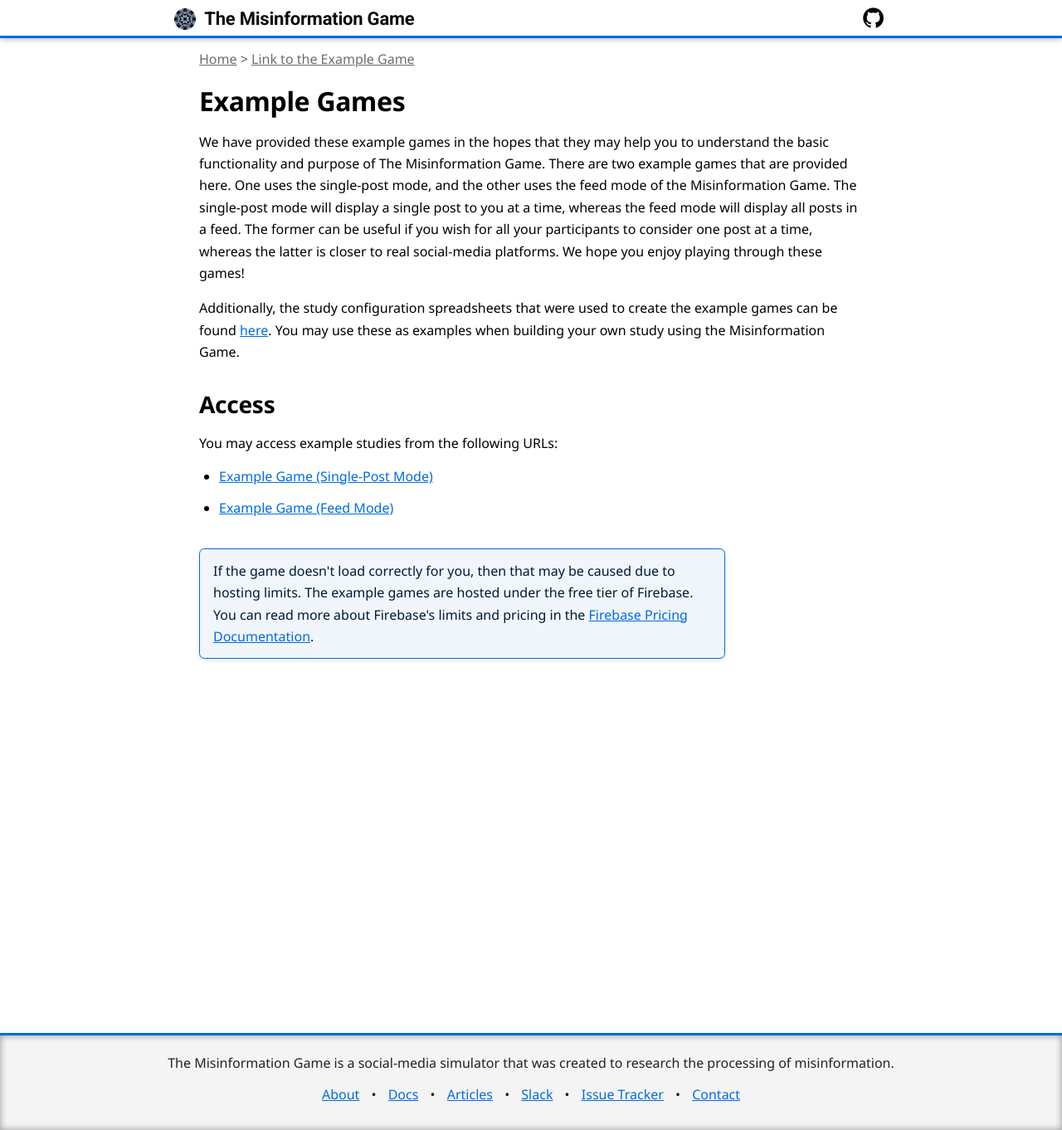
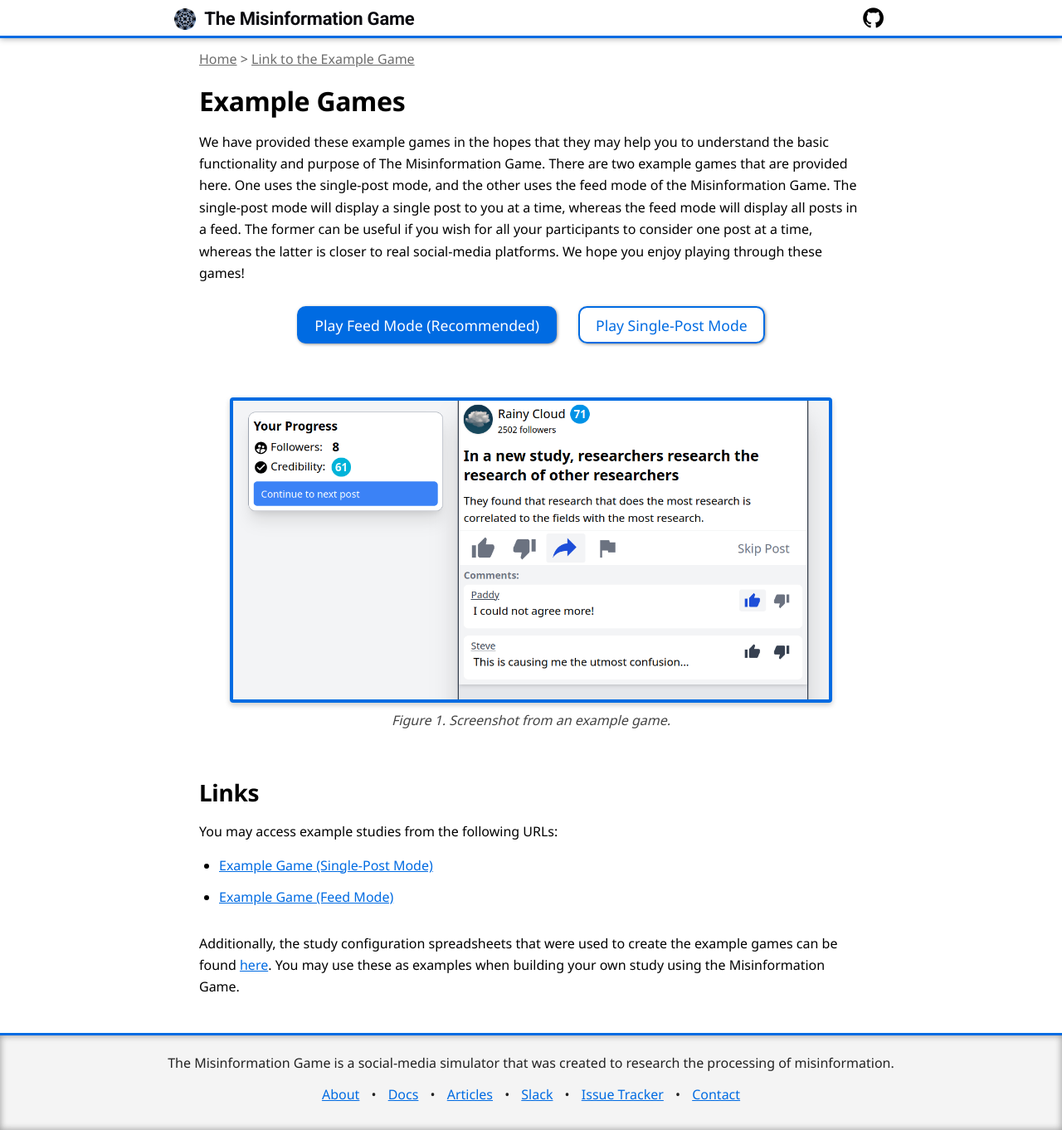
Before and after one commit to beekewardin/themisinformationgame.github.io, a Jekyll site: the page built from link/ExampleGame.md, in a window 1280 px wide and 1362 px high. Shown: the whole window at 83% size. Built offline with Jekyll 4.4.1, drawn with Linux system fonts in a browser that asks for light colours; nearby versions of some CDN libraries; our own code applies the rules of GitHub Pages for plain Markdown files.

Commit message:
Make the link to example games page prettier

```diff
--- a/_sass/_default.scss
+++ b/_sass/_default.scss
@@ -151,6 +151,12 @@ ul#markdown-toc > li > ul > li > ul > li {
   text-decoration: none;
   font-size: 1.1em;
   transition: background-color 0.2s;
+  margin: 0.6em;
+}
+.content-wrapper a.call-to-action-button.solid,
+.content-wrapper .big a.call-to-action-button {
+  background-color: $brand-color;
+  color: white;
 }
 .content-wrapper .big a.call-to-action-button {
   background-color: $brand-color;
@@ -161,6 +167,7 @@ ul#markdown-toc > li > ul > li > ul > li {
 .content-wrapper a.call-to-action-button:hover {
   text-decoration: underline;
 }
+.content-wrapper a.call-to-action-button.solid:hover,
 .content-wrapper .big a.call-to-action-button:hover {
   background-color: $brand-color-lighter;
   transition: background-color 0.2s;
--- a/link/ExampleGame.md
+++ b/link/ExampleGame.md
@@ -17,23 +17,33 @@ you wish for all your participants to consider one post at a time,
 whereas the latter is closer to real social-media platforms. We hope you
 enjoy playing through these games!
 
-Additionally, the study configuration spreadsheets that were used to
-create the example games can be found [here](/link/ExampleStudy).
-You may use these as examples when building your own study using the
-Misinformation Game.
+<div class="call-to-action-container">
+    <a href="https://try.misinfogame.com/study/zc7s3qqh0rrc30cx" class="call-to-action-button solid">
+        Play Feed Mode (Recommended)
+    </a>
+    <a href="https://try.misinfogame.com/study/0m3eots70fhyo6ns" class="call-to-action-button">
+        Play Single-Post Mode
+    </a>
+</div>
 
+<figure id="fig1" class="blue-figure-border">
+    <img src="/screenshots/example-game.png" alt="Screenshot of the user interface within a game." width="1223" height="614" />
+    <figcaption>
+        <a href="#fig1">Figure 1.</a> Screenshot from an example game.
+    </figcaption>
+</figure>
 
-## Access
-{:#access}
+<p class="spacer"></p>
+
+## Links
+{:#links}
 
 You may access example studies from the following URLs:
 
 - [Example Game (Single-Post Mode)](https://try.misinfogame.com/study/0m3eots70fhyo6ns)
 - [Example Game (Feed Mode)](https://try.misinfogame.com/study/zc7s3qqh0rrc30cx)
 
-<p class="info">
-    If the game doesn't load correctly for you, then that may be caused due
-    to hosting limits. The example games are hosted under the free tier of
-    Firebase. You can read more about Firebase's limits and pricing in
-    the <a href="/FirebasePricing">Firebase Pricing Documentation</a>.
-</p>
+Additionally, the study configuration spreadsheets that were used to
+create the example games can be found [here](/link/ExampleStudy).
+You may use these as examples when building your own study using the
+Misinformation Game.
```
Also changed, not shown: Home.md (+1 -1 lines).
